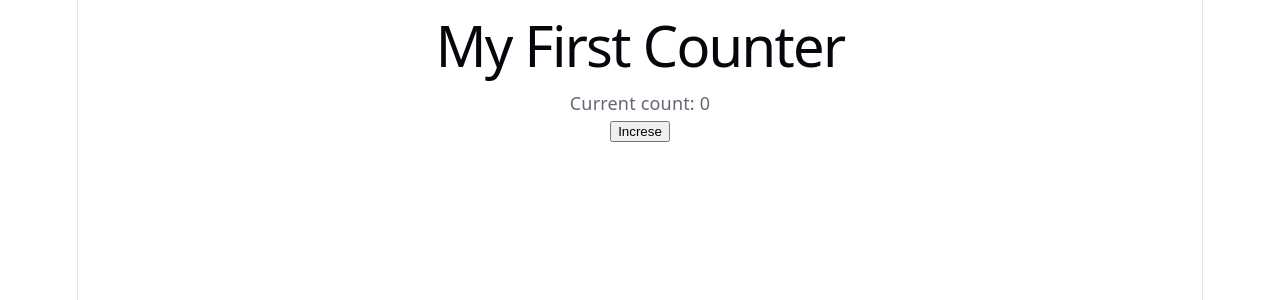
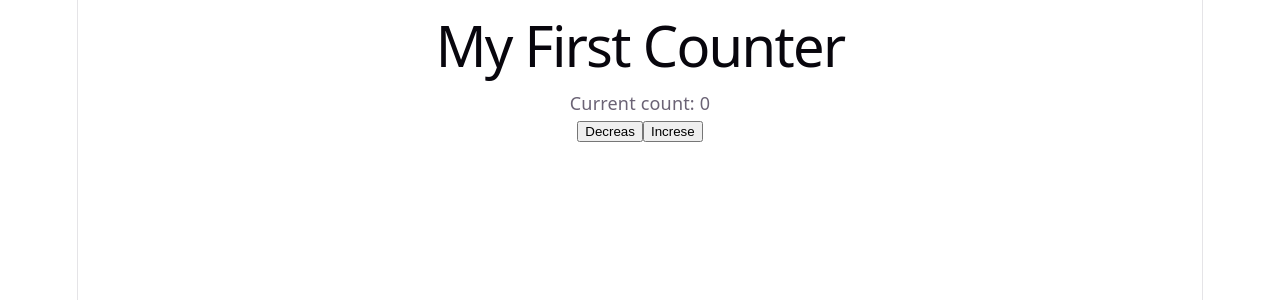
Before and after one commit to Ahmadalikhan001/smart-task-manager, a React (Vite) app: page / in a window 1280 px wide. Shown: the top 300 px of the page. Built offline with nearby package versions, Linux system fonts and the light colour scheme.

Commit message:
remove the error setcount stay 0 when the count state is 0

```diff
--- a/src/App.jsx
+++ b/src/App.jsx
@@ -8,11 +8,17 @@ function App() {
       <h1>My First Counter</h1>
 
       <p>Current count: {count}</p>
-
+      <button
+        onClick={() => {
+          if (count > 0) {
+            setcount(count - 1)
+          } else if (count === 0) {
+            setcount(0);
+          }
+        }}>Decreas</button>
       <button onClick={() => {
         setcount(count + 1)
       }}>Increse</button>
-
     </div>
   );
 
```
